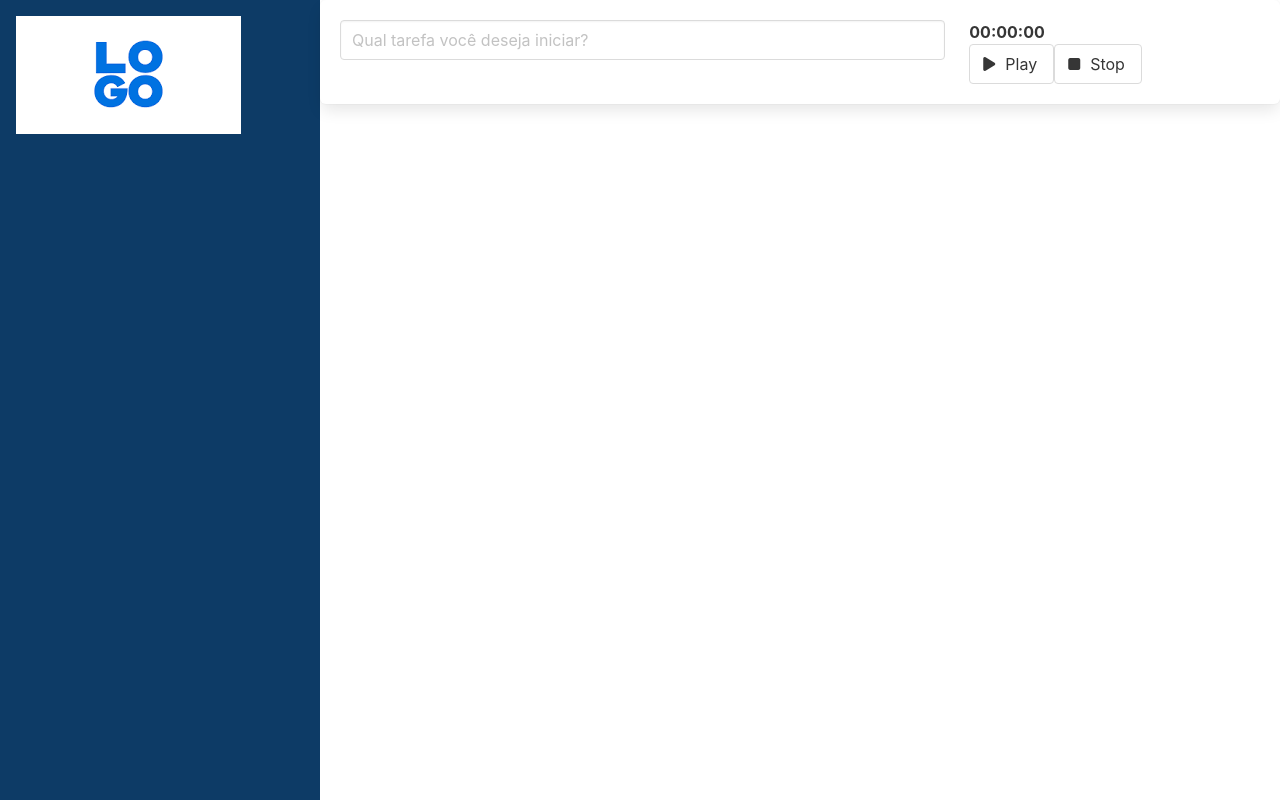
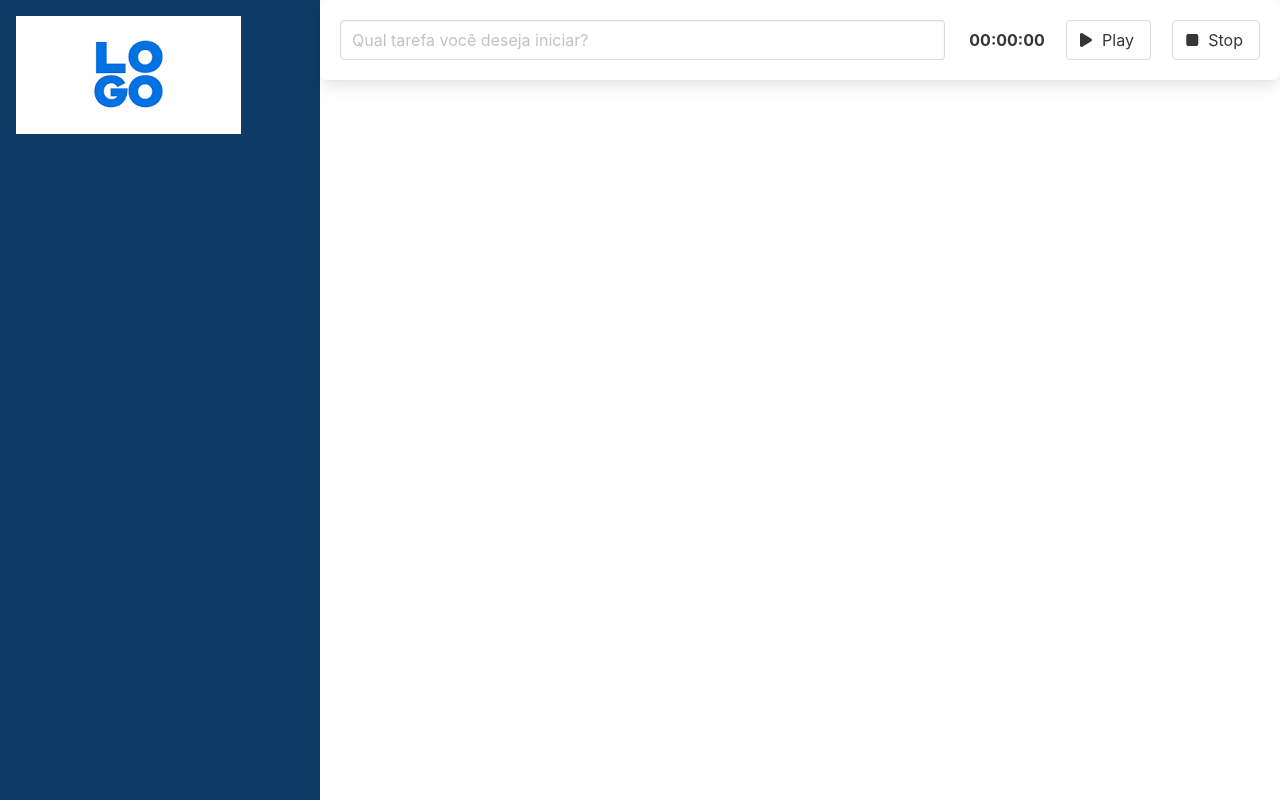
Before and after one commit to fviel/vueTracker, a Vue app in the folder task-tracker/: page / in a window 1280 px wide. Built offline with nearby package versions, Linux system fonts and the light colour scheme.

Commit message:
criadas as funçoes de play e stop

```diff
--- a/task-tracker/src/components/FormFields.vue
+++ b/task-tracker/src/components/FormFields.vue
@@ -14,32 +14,59 @@
       </div>
 
       <div class="column">
+        <div
+          class="is-flex is-align-items-center is-justify-content-space-between"
+        >
           <section>
-          <strong>00:00:00</strong>
+            <strong>{{runnedTime}}</strong>
           </section>
 
-        <button class="button">
+          <button class="button" @click="initializeCount">
             <span class="icon">
               <i class="fas fa-play"></i>
             </span>
             <span>Play</span>
           </button>
 
-        <button class="button">
+          <button class="button" @click="finalizeCount">
             <span class="icon">
               <i class="fas fa-stop"></i>
             </span>
             <span>Stop</span>
           </button>
-
+        </div>
       </div>
     </div>
   </div>
 </template>
 
 <script lang="ts">
-import {defineComponent} from 'vue'
+import { defineComponent } from "vue";
 export default defineComponent({
-    name: 'FormFields'
-})
+  name: "FormFields",
+  data (){
+    return {
+      timeAsSeconds:0,
+      cronometer:0
+    }
+  },
+  computed:{
+    runnedTime() : string {
+      return  new Date(this.timeAsSeconds * 1000).toISOString().substr(11,8);
+    }
+  },
+  methods: {
+    initializeCount(){
+      setInterval(() =>{
+        this.cronometer = this.timeAsSeconds += 1
+        //console.log('Incrementando o contador');
+      },1000)
+      //console.log('iniciando contagem.');
+    },
+    finalizeCount(){
+      //console.log('finalizando contagem.');
+      clearInterval(this.cronometer)
+    }
+  }
+});
 </script>
```
Lines whose indentation alone changed are shown as unchanged.
